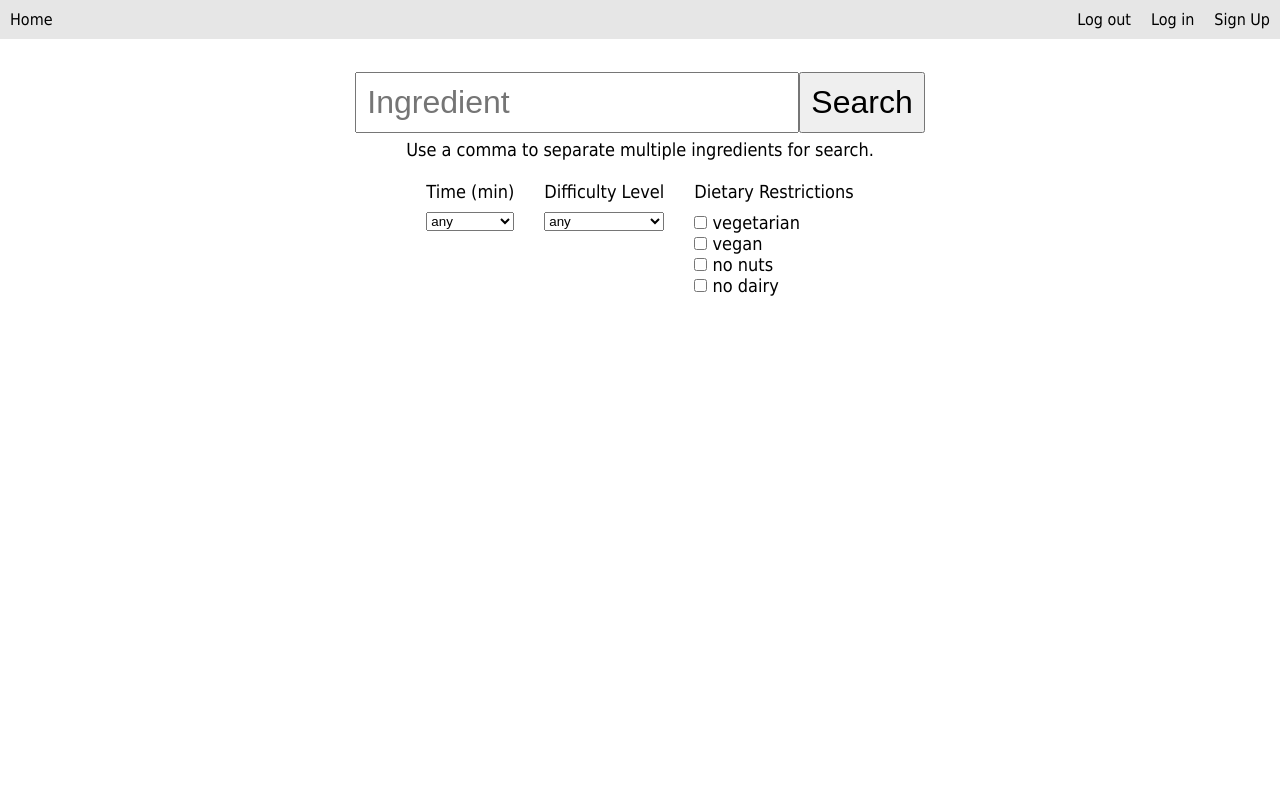
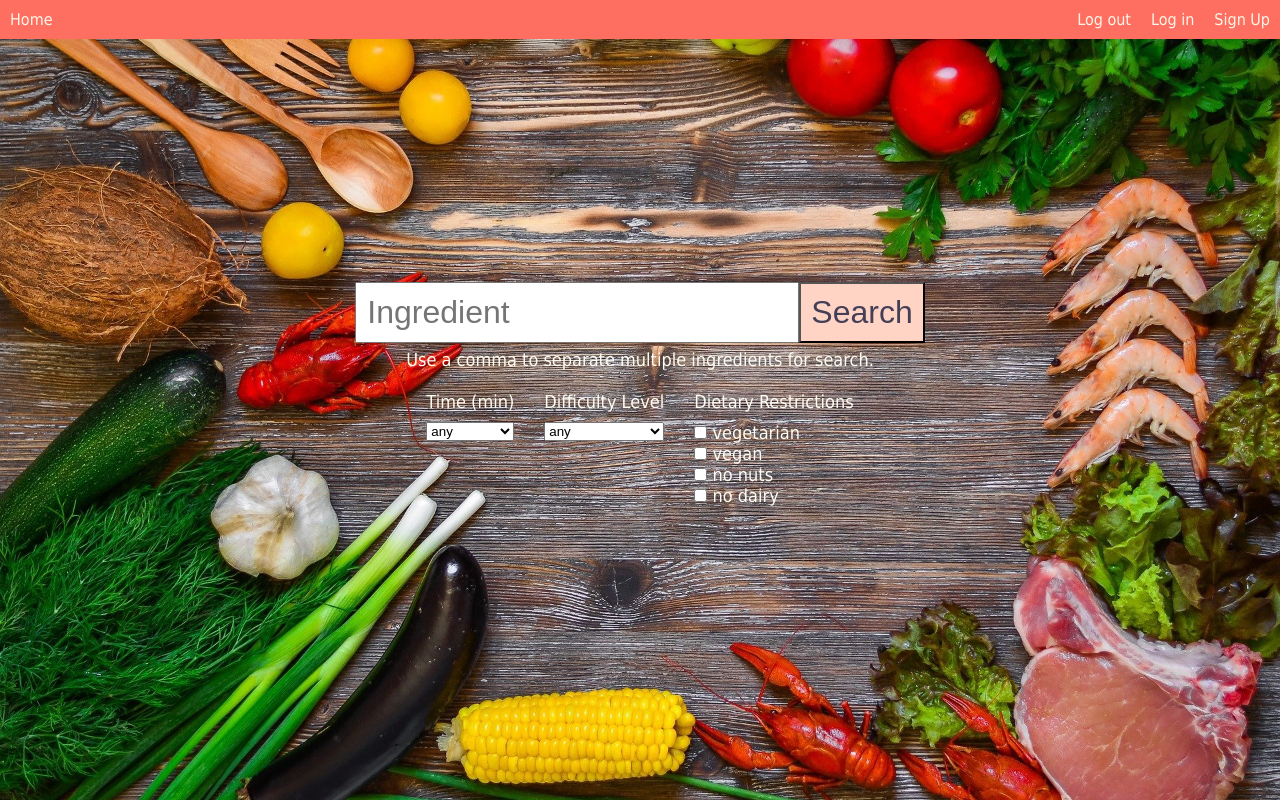
Before and after one commit to connor-passe/CS316, a Flask app: page / in a window 1280 px wide. Run offline with Flask 2, Linux system fonts and the light colour scheme; parts of the project's set-up code (start-up, migrations or seed data) failed here and were passed over; some libraries are stand-ins or nearby versions.

Commit message:
added background image, colors, changed some styling

```diff
--- a/static/style-main.css
+++ b/static/style-main.css
@@ -1,8 +1,20 @@
+body {
+  background-color: #9F5942;
+  background-image: url("food-background.jpg");
+  background-repeat: no-repeat;
+  background-position: center;
+  background-size: cover;
+  height: 100vh;
+  width: auto;
+  color: #FFFDF2;
+}
+
 form {
   display: flex;
   flex-direction: column;
   justify-content: center;
   margin: 30px 10px;
+  margin-top: 30vh;
 }
 
 .form-item {
--- a/static/style.css
+++ b/static/style.css
@@ -4,13 +4,15 @@
 }
 
 body {
+  background-color: #FFFDF2;
   font-family: tahoma, geneva, sans-serif;
+  color: #443F57;
 }
 
 nav {
   display: flex;
   justify-content: space-between;
-  background-color: #E6E6E6;
+  background-color: #FF6F61;
 }
 
 .navbar-user {
@@ -24,7 +26,7 @@ nav {
 
 .nav-item {
   padding: 10px;
-  color: black;
+  color: #F9F6E7;
   text-decoration: none;
 }
 
@@ -41,6 +43,8 @@ form {
 
 .btn {
   padding: 0px 14px;
+  color: #443F57;
+  background-color: #FFD4C4;
 }
 
 .option {
--- a/templates/one-recipe.html
+++ b/templates/one-recipe.html
@@ -5,6 +5,7 @@
 {% endblock %}
   {% block content %}
   {% if query %}
+  <div class="all-content">
   <h1> {{query.name.title()}} </h1>
       <div class="info">
         <div class="info-item txt">
@@ -39,6 +40,7 @@
         </div>
         {% endfor %}
       </div>
+  </div>
   {% else %}
   <p>No results found. Please check your spelling or try a different ingredient.</p>
   {% endif %}
```
Also changed, not shown: static/style-recipe.css (+9 -2 lines), static/food-background.jpg (added).
